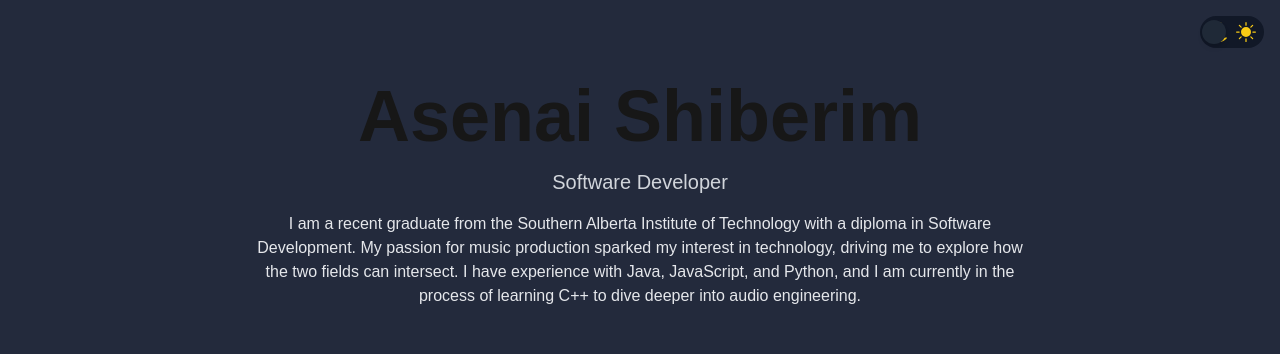
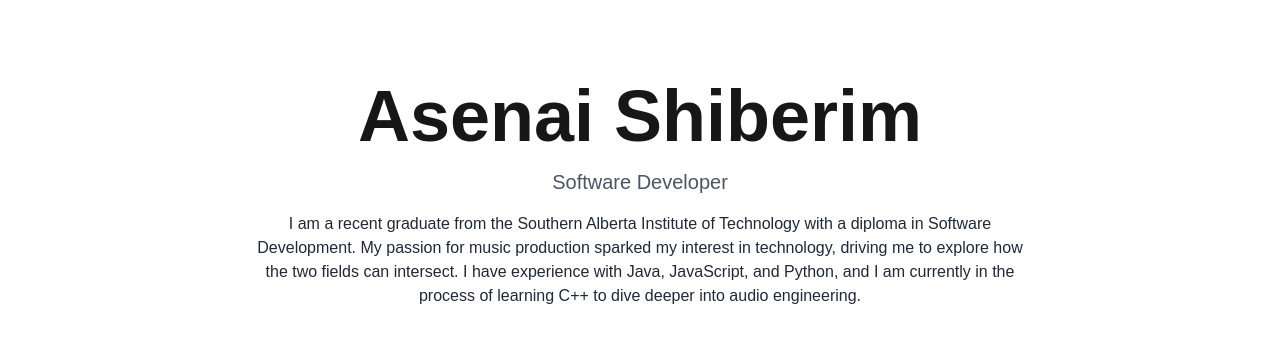
Before and after one commit to AsenaiShiberim/Portfolio, a Next.js app: page / in a window 1280 px wide. Shown: the top 354 px of the page. Built offline with nearby package versions, Linux system fonts and the light colour scheme; grey boxes are pictures that could not be loaded.

Commit message:
Theme
Reset to default theme

```diff
--- a/app/components/Intro.jsx
+++ b/app/components/Intro.jsx
@@ -5,10 +5,10 @@ export default function Intro() {
       <h1 className="text-2xl md:text-7xl mb-2 md:mb-4 font-bold">
         Asenai Shiberim
       </h1>
-      <p className="text-base md:text-xl mb-4 font-medium text-gray-600 dark:text-gray-300">
+      <p className="text-base md:text-xl mb-4 font-medium text-gray-600 ">
         Software Developer
       </p>
-      <p className="text-sm md:text-base max-w-3xl mb-6 font-medium text-gray-800 dark:text-gray-200">
+      <p className="text-sm md:text-base max-w-3xl mb-6 font-medium text-gray-800 ">
       I am a recent graduate from the Southern Alberta Institute of Technology with a diploma in Software Development. My passion for music production sparked my interest in technology, driving me to explore how the two fields can intersect. I have experience with Java, JavaScript, and Python, and I am currently in the process of learning C++ to dive deeper into audio engineering.
       </p>
     </div>
--- a/app/page.js
+++ b/app/page.js
@@ -2,14 +2,14 @@ import Intro from "./components/Intro";
 import Portfolio from "./components/Portfolio";
 import Timeline from "./components/Timeline";
 // import Footer from "./components/Footer";
-import { ThemeToggle } from "./components/ThemeToggle";
+//import { ThemeToggle } from "./components/ThemeToggle";
 
 export default function Home() {
   return (
-    <main className="dark:bg-dark relative min-h-screen">
+    <main className=" relative min-h-screen">
       {/* Move ThemeToggle to the right */}
       <div className="absolute top-4 right-4">
-        <ThemeToggle />
+
       </div>
       <Intro />
       <Portfolio />
```
